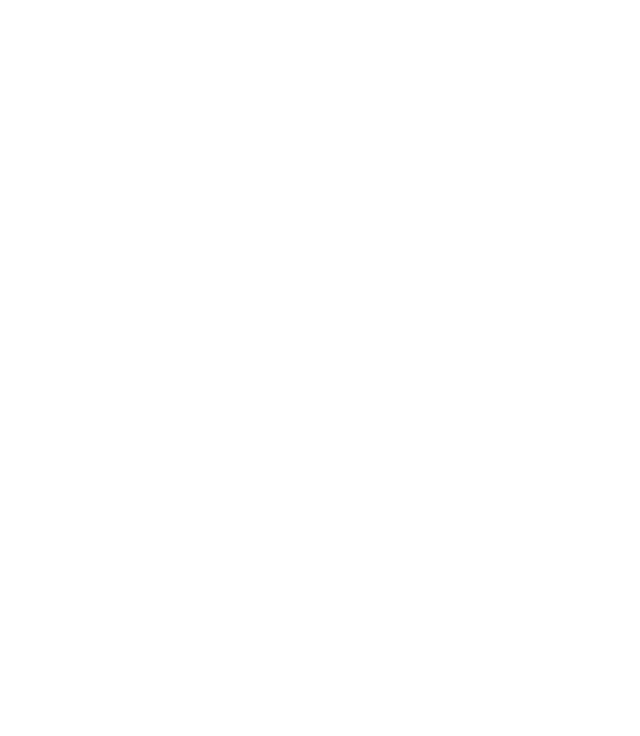
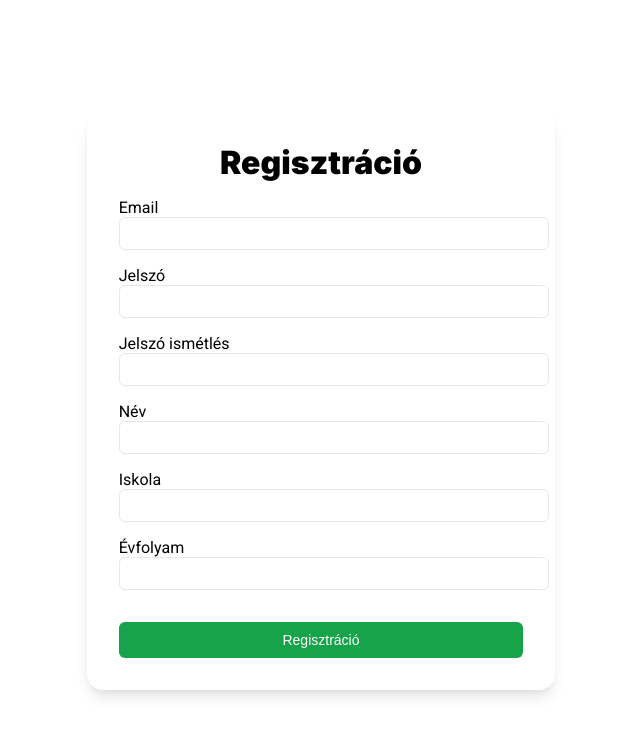
Before and after one commit to Verseghy/matverseny-frontend-old, a React (Create React App) app: page /register in a window 1280 px wide. Shown: the top 736 px of the page, without its empty margins (319-959 px from the left). Built offline with nearby package versions, Linux system fonts and the light colour scheme.

Commit message:
feat: register page

```diff
--- a/src/app.tsx
+++ b/src/app.tsx
@@ -3,6 +3,7 @@
 
 const LandingPage = React.lazy(() => import('./pages/landing'))
 const LoginPage = React.lazy(() => import('./pages/login'))
+const RegisterPage = React.lazy(() => import('./pages/register'))
 
 const App: React.FC = () => {
   return (
@@ -12,6 +13,7 @@
           <Switch>
             <Route path='/' exact component={LandingPage} />
             <Route path='/login' component={LoginPage} />
+            <Route path='/register' component={RegisterPage} />
           </Switch>
         </Suspense>
       </Router>
--- /dev/null
+++ b/src/pages/register.tsx
@@ -0,0 +1,127 @@
+import React from 'react'
+import Card from '../components/card'
+import Input from '../components/input'
+import Button from '../components/button'
+import styles from '../styles/register.module.scss'
+import { Formik, Form, Field, FieldProps, ErrorMessage } from 'formik'
+import * as Yup from 'yup'
+
+const validationSchema = Yup.object().shape({
+  email: Yup.string()
+    .email('Az email formátuma nem megfelelő')
+    .required('Email kötelező'),
+  password: Yup.string()
+    .required('Jelszó kötelező'),
+  passwordRe: Yup.string()
+    .oneOf([Yup.ref('password')], 'Két jelszó nem egyezik')
+    .required('Jelszó ismétlés kötelező'),
+  name: Yup.string()
+    .required('Név kötelező'),
+  school: Yup.string()
+    .required('Iskola kötelező'),
+  class: Yup.number()
+    .min(9, 'Az évfolyamnak 9 és 12 között kell lennie')
+    .max(12, 'Az évfolyamnak 9 és 12 között kell lennie')
+    .required('Évfolyam kötelező'),
+})
+
+const initialValues = {
+  email: '',
+  password: '',
+  passwordRe: '',
+  name: '',
+  school: '',
+  class: '',
+}
+
+const RegisterPage: React.VFC = () => {
+
+  const onSubmit = (asd: any) => {
+    console.log('submit', asd)
+  }
+
+  return (
+    <div className={styles.container}>
+      <Card className={styles.card}>
+        <Formik initialValues={initialValues} onSubmit={onSubmit} validationSchema={validationSchema}>
+          {({ isSubmitting }) => (
+            <Form>
+              <h1>Regisztráció</h1>
+              <div className={styles.field}>
+                <span>Email</span>
+                <Field name="email">
+                  {({ field, meta }: FieldProps) => (
+                    <Input type="name" block {...field} error={!!meta.touched && !!meta.error} />
+                  )}
+                </Field>
+                <ErrorMessage name="email">
+                  {(msg) => (<span className={styles.error}>{msg}</span>)}
+                </ErrorMessage>
+              </div>
+              <div className={styles.field}>
+                <span>Jelszó</span>
+                <Field name="password">
+                  {({ field, meta }: FieldProps) => (
+                    <Input block type="password" {...field} error={!!meta.touched && !!meta.error} />
+                  )}
+                </Field>
+                <ErrorMessage name="password">
+                  {(msg) => (<span className={styles.error}>{msg}</span>)}
+                </ErrorMessage>
+              </div>
+              <div className={styles.field}>
+                <span>Jelszó ismétlés</span>
+                <Field name="passwordRe">
+                  {({ field, meta }: FieldProps) => (
+                    <Input block type="password" {...field} error={!!meta.touched && !!meta.error} />
+                  )}
+                </Field>
+                <ErrorMessage name="passwordRe">
+                  {(msg) => (<span className={styles.error}>{msg}</span>)}
+                </ErrorMessage>
+              </div>
+              <div className={styles.field}>
+                <span>Név</span>
+                <Field name="name">
+                  {({ field, meta }: FieldProps) => (
+                    <Input block {...field} error={!!meta.touched && !!meta.error} />
+                  )}
+                </Field>
+                <ErrorMessage name="name">
+                  {(msg) => (<span className={styles.error}>{msg}</span>)}
+                </ErrorMessage>
+              </div>
+              <div className={styles.field}>
+                <span>Iskola</span>
+                <Field name="school">
+                  {({ field, meta }: FieldProps) => (
+                    <Input block {...field} error={!!meta.touched && !!meta.error} />
+                  )}
+                </Field>
+                <ErrorMessage name="school">
+                  {(msg) => (<span className={styles.error}>{msg}</span>)}
+                </ErrorMessage>
+              </div>
+              <div className={styles.field}>
+                <span>Évfolyam</span>
+                <Field name="class">
+                  {({ field, meta }: FieldProps) => (
+                    <Input type="number" block {...field} error={!!meta.touched && !!meta.error} />
+                  )}
+                </Field>
+                <ErrorMessage name="class">
+                  {(msg) => (<span className={styles.error}>{msg}</span>)}
+                </ErrorMessage>
+              </div>
+              <div className={styles.controls}>
+                <Button className={styles.button} primary disabled={isSubmitting} type="submit">Regisztráció</Button>
+              </div>
+            </Form>
+          )}
+        </Formik>
+      </Card>
+    </div>
+  )
+}
+
+export default RegisterPage
--- /dev/null
+++ b/src/styles/register.module.scss
@@ -0,0 +1,37 @@
+.container {
+  display: grid;
+  place-items: center;
+  min-width: 100%;
+  min-height: 100%;
+
+  .card {
+    width: min(100%, 45ch);
+
+    h1 {
+      font-family: 'Inter', sans-serif;
+      font-weight: 900;
+      text-align: center;
+      margin-top: 0;
+      margin-bottom: 1rem;
+    }
+
+    .field {
+      margin-top: 1.6rem;
+
+      .error {
+        font-size: 1.4rem;
+        color: var(--red);
+      }
+    }
+
+    .controls {
+      display: flex;
+      margin-top: 3.2rem;
+      gap: 1.6rem;
+
+      .button {
+        width: 100%;
+      }
+    }
+  }
+}
```
